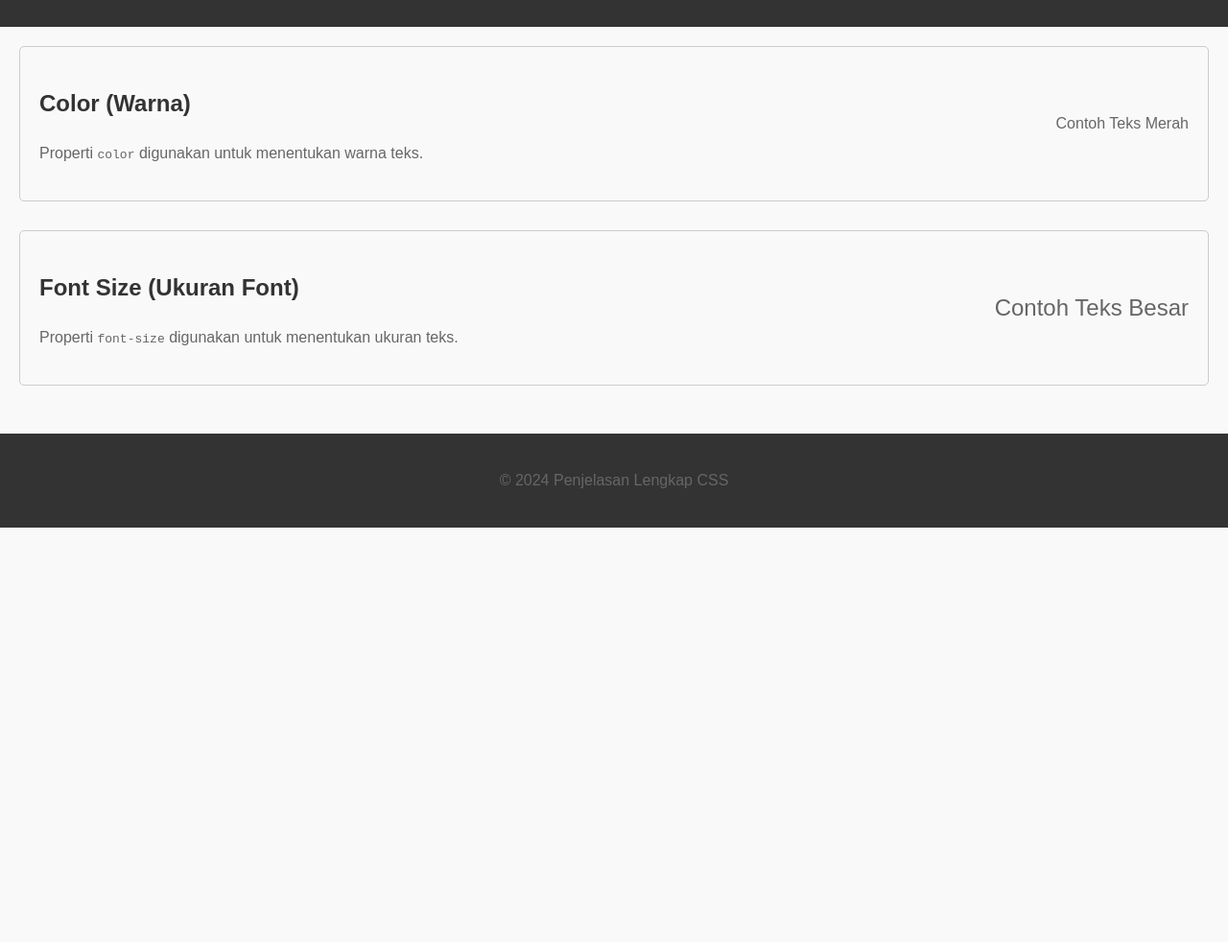
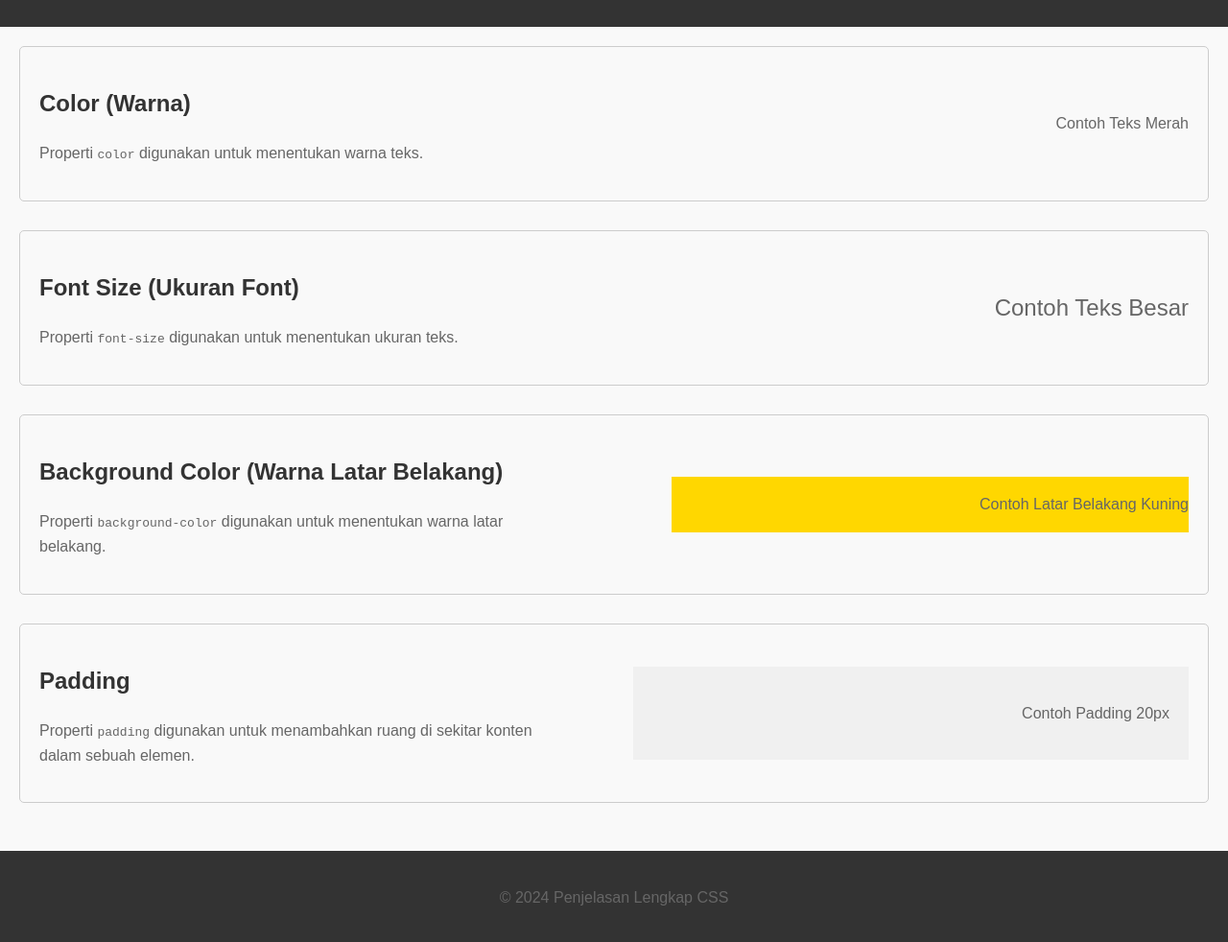
Before and after one commit to bintangdemarta/penjelasan-css, a plain HTML site: page index.html in a window 1280 px wide. Shown: the part 106-1088 px from the top of the page at 96% size. Before the commit the page ends 800 px from the top, so only its background shows below. Drawn offline with Linux system fonts and the light colour scheme.

Commit message:
mengubah index dan css

```diff
--- a/index.html
+++ b/index.html
@@ -33,6 +33,28 @@
                 </div>
             </div>
         </section>
+        <section>
+            <div class="example">
+                <div class="left">
+                    <h2>Background Color (Warna Latar Belakang)</h2>
+                    <p>Properti <code>background-color</code> digunakan untuk menentukan warna latar belakang.</p>
+                </div>
+                <div class="right" style="background-color: #ffd700; color: black;">
+                    <p>Contoh Latar Belakang Kuning</p>
+                </div>
+            </div>
+        </section>
+        <section>
+            <div class="example">
+                <div class="left">
+                    <h2>Padding</h2>
+                    <p>Properti <code>padding</code> digunakan untuk menambahkan ruang di sekitar konten dalam sebuah elemen.</p>
+                </div>
+                <div class="right" style="padding: 20px; background-color: #f0f0f0;">
+                    <p>Contoh Padding 20px</p>
+                </div>
+            </div>
+        </section>
         <!-- Penjelasan properti CSS lainnya disini -->
     </main>
     <footer>
```
